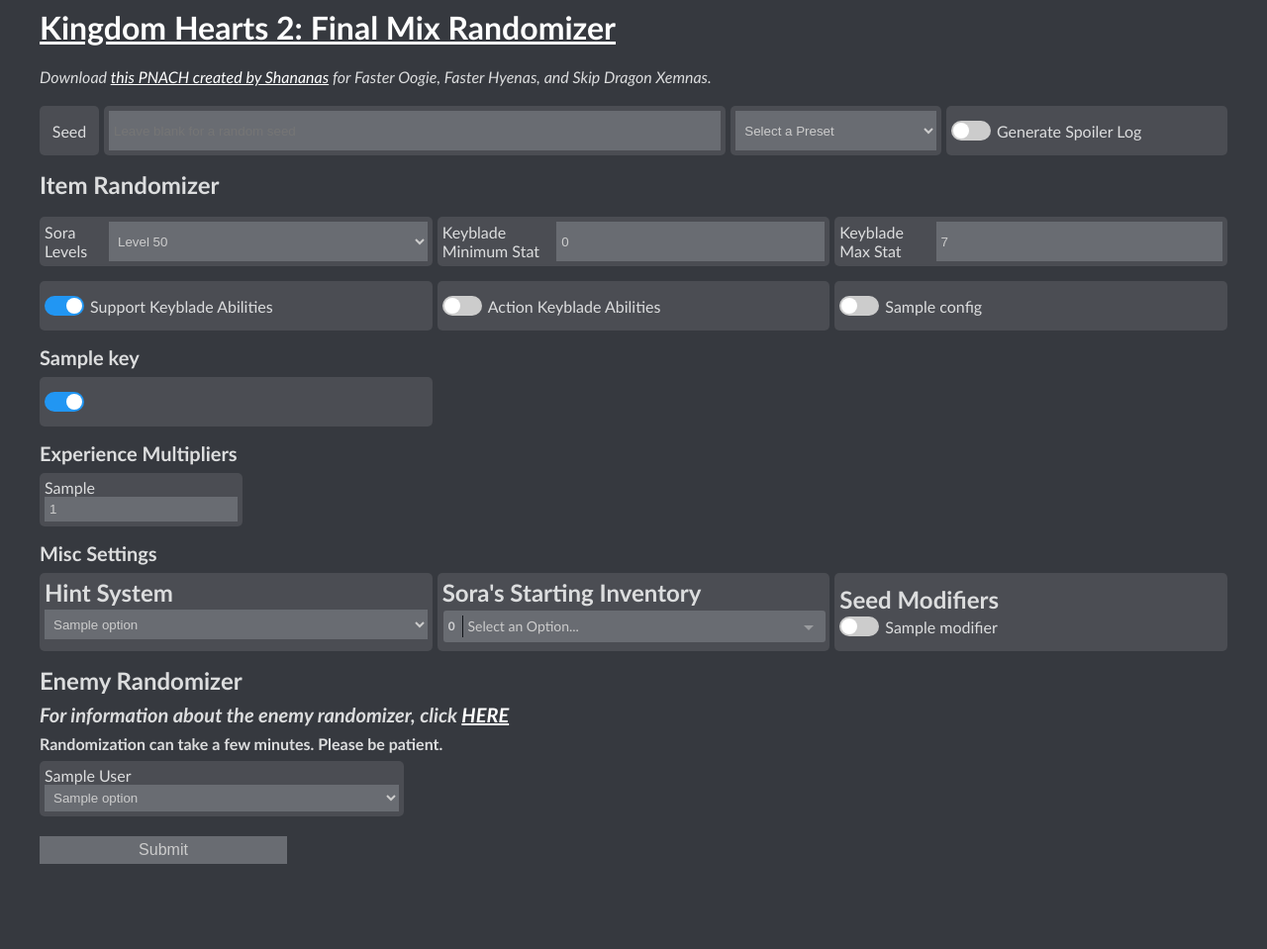
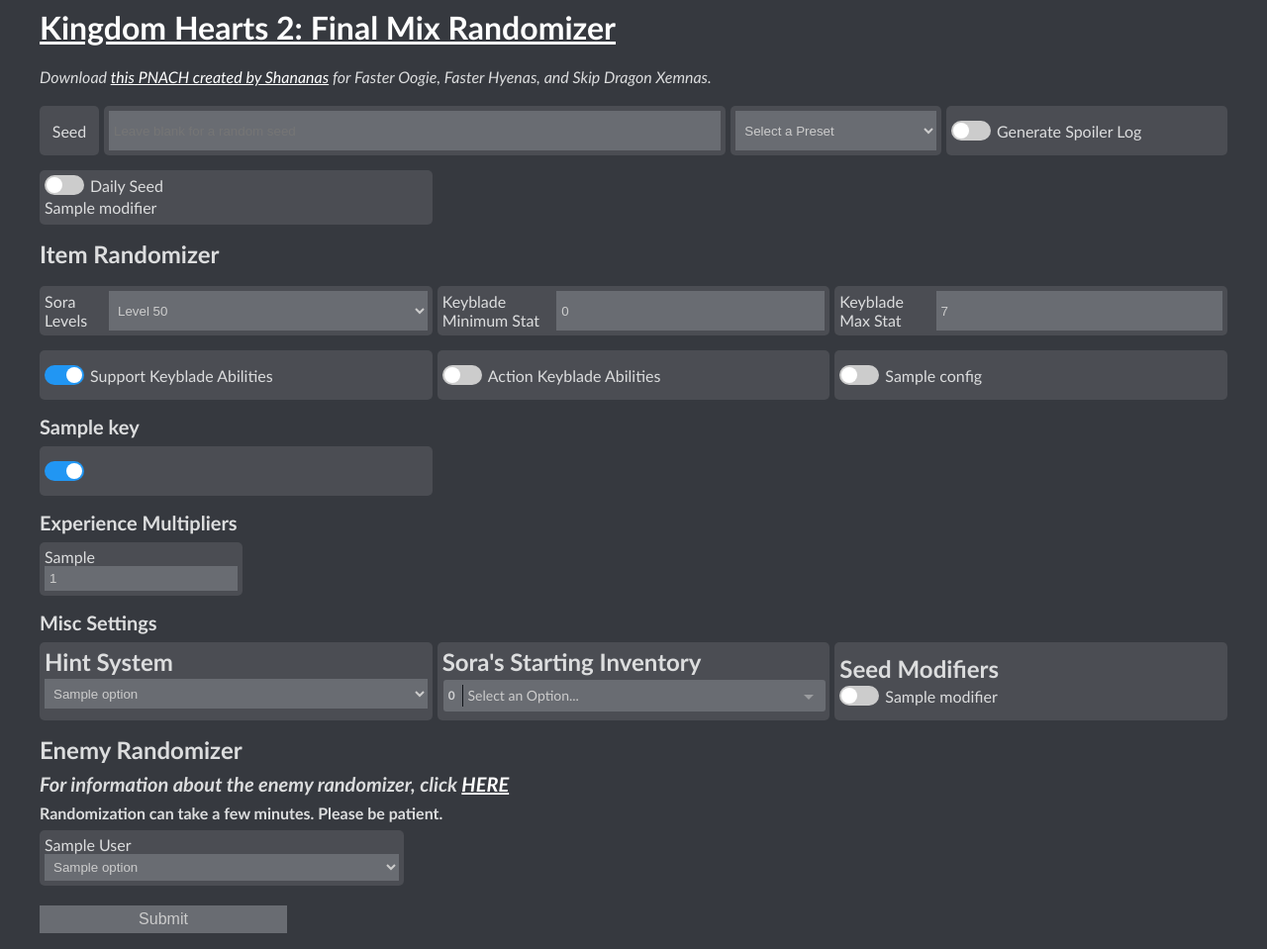
Before and after one commit to tommadness/KH2Randomizer, a Flask app: template templates/index.jinja in a window 1280 px wide. Shown: the whole page at 99% size. Before the commit the page ends 873 px from the top, so only its background shows below. Run offline with Flask 2, Linux system fonts and the light colour scheme; the template is opened without the code that fills it: most values are stand-ins (such as "Sample title", 1, 10 or a date in 2020); parts of the project's set-up code (start-up, migrations or seed data) failed here and were passed over; some libraries are stand-ins or nearby versions.

Commit message:
daily seed ui

```diff
--- a/app.py
+++ b/app.py
@@ -7,11 +7,11 @@ from List.configDict import miscConfig, locationType, expTypes, keybladeAbilitie
 import List.LocationList
 import flask as fl
 from urllib.parse import urlparse
-import os, base64, string, random, ast, zipfile, redis, json, asyncio
+import os, base64, string, datetime, random, ast, zipfile, redis, json, asyncio
 from khbr.randomizer import Randomizer as khbr
 from Module.hints import Hints
 from Module.randomize import KH2Randomizer
-from Module.dailySeed import generateDailySeed
+from Module.dailySeed import generateDailySeed, getDailyModifiers
 from flask_socketio import SocketIO
 
 app = Flask(__name__, static_url_path='/static')
@@ -26,7 +26,7 @@ app.config['SECRET_KEY'] = os.environ.get("SECRET_KEY")
 @app.route('/', methods=['GET','POST'])
 def index(message=""):
     session.clear()
-    return fl.render_template('index.jinja', locations = List.LocationList.getOptions(), expTypes = expTypes, miscConfig = miscConfig, keybladeAbilities = keybladeAbilities, message=message, bossEnemyConfig = khbr()._get_game(game="kh2").get_options(), hintSystems = Hints.getOptions(), startingInventory = StartingInventory.getOptions(), seedModifiers = SeedModifier.getOptions())
+    return fl.render_template('index.jinja', locations = List.LocationList.getOptions(), expTypes = expTypes, miscConfig = miscConfig, keybladeAbilities = keybladeAbilities, message=message, bossEnemyConfig = khbr()._get_game(game="kh2").get_options(), hintSystems = Hints.getOptions(), startingInventory = StartingInventory.getOptions(), seedModifiers = SeedModifier.getOptions(), dailyModifiers = getDailyModifiers(datetime.date.today()))
 
 
 
@@ -108,17 +108,12 @@ def seed():
 
         session['seedModifiers'] = fl.request.form.getlist("seedModifiers")
 
-        # DEBUG - Change to something like fl.request.get("dailySeed") before merging
-        if True:
+        if fl.request.form.get("dailySeed"):
             dailySession = generateDailySeed()
-            print("my daily seed")
-            print(dailySession)
-            print("")
             for k in session.keys():
                 if k not in dailySession:
                     del k
                 elif k == "locations":
-                    print(dailySession["locations"])
                     session["includeList"] = [locationType(l) for l in dailySession["locations"]]
                 elif k == "enemyOptions":
                     session["enemyOptions"] = json.dumps(dailySession[k])
--- a/templates/index.jinja
+++ b/templates/index.jinja
@@ -14,6 +14,19 @@
             </select>
         </div>
         <div><label class="switch"><input type="checkbox" name="spoilerLog" id="spoilerLog"><span class="slider round"></label><label for="spoilerLog">Generate Spoiler Log</label></div>
+    </div>
+    <div class="container">
+        <div class="vertical">
+            <div>
+                <label class="switch"><input type="checkbox" name="dailySeed" value="Daily Seed" id="Daily Seed"/><span class="slider round"></label>
+                <label for="Daily Seed" data-toggle="tooltip" data-placement="top" title="Generate the daily seed with the below modifiers from league boss/enemy settings. When this option is selected, all other seed options are ignored.">Daily Seed</label>
+            </div>
+            {%for modifier in dailyModifiers%}
+                <div>
+                    <label title="{{modifier["description"]}}">{{modifier["name"]}}</label>
+                </div>
+            {%endfor%}
+        </div>
     </div>
     <div class="container">
         <h4>Item Randomizer</h4>
```
